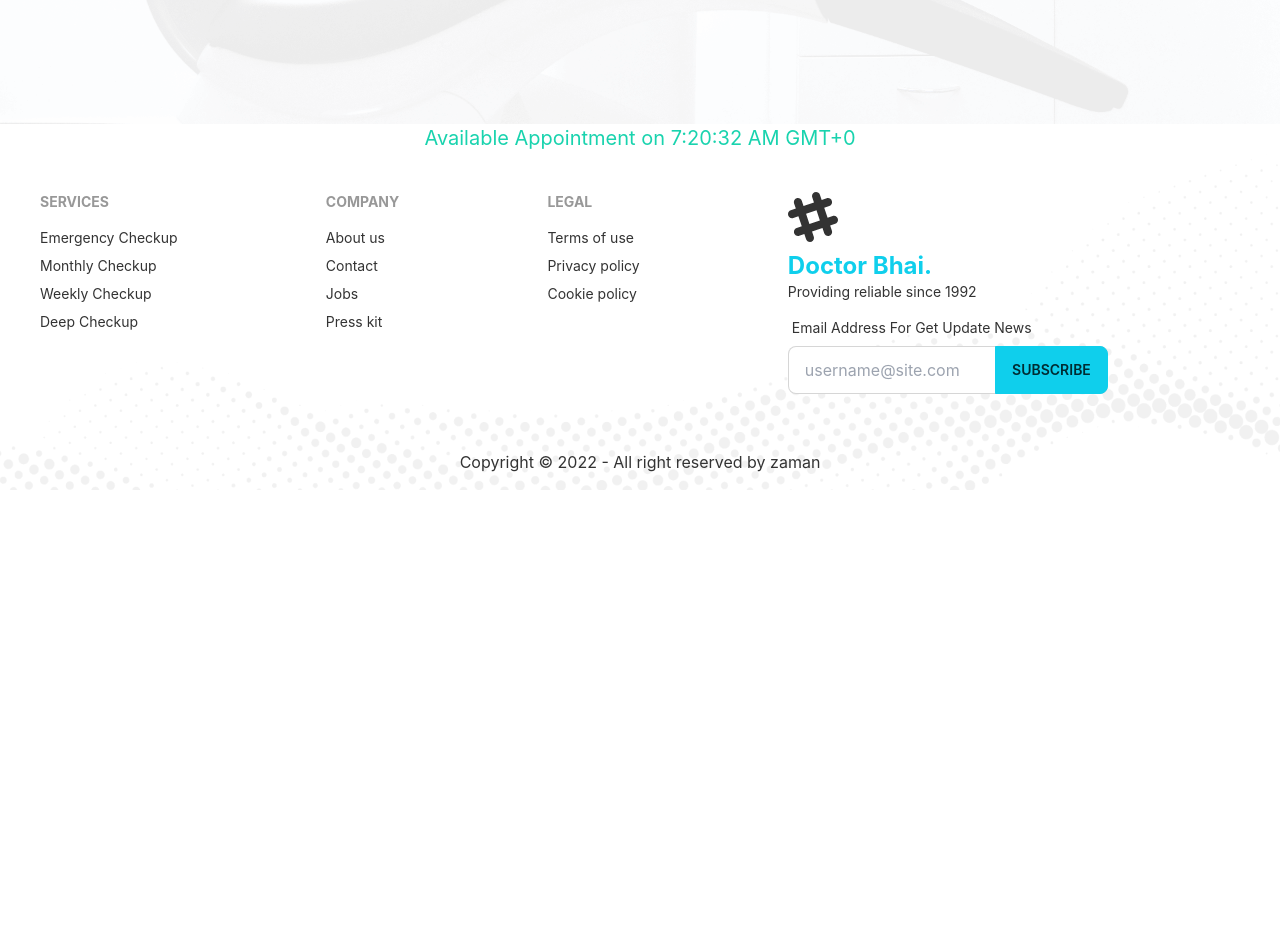
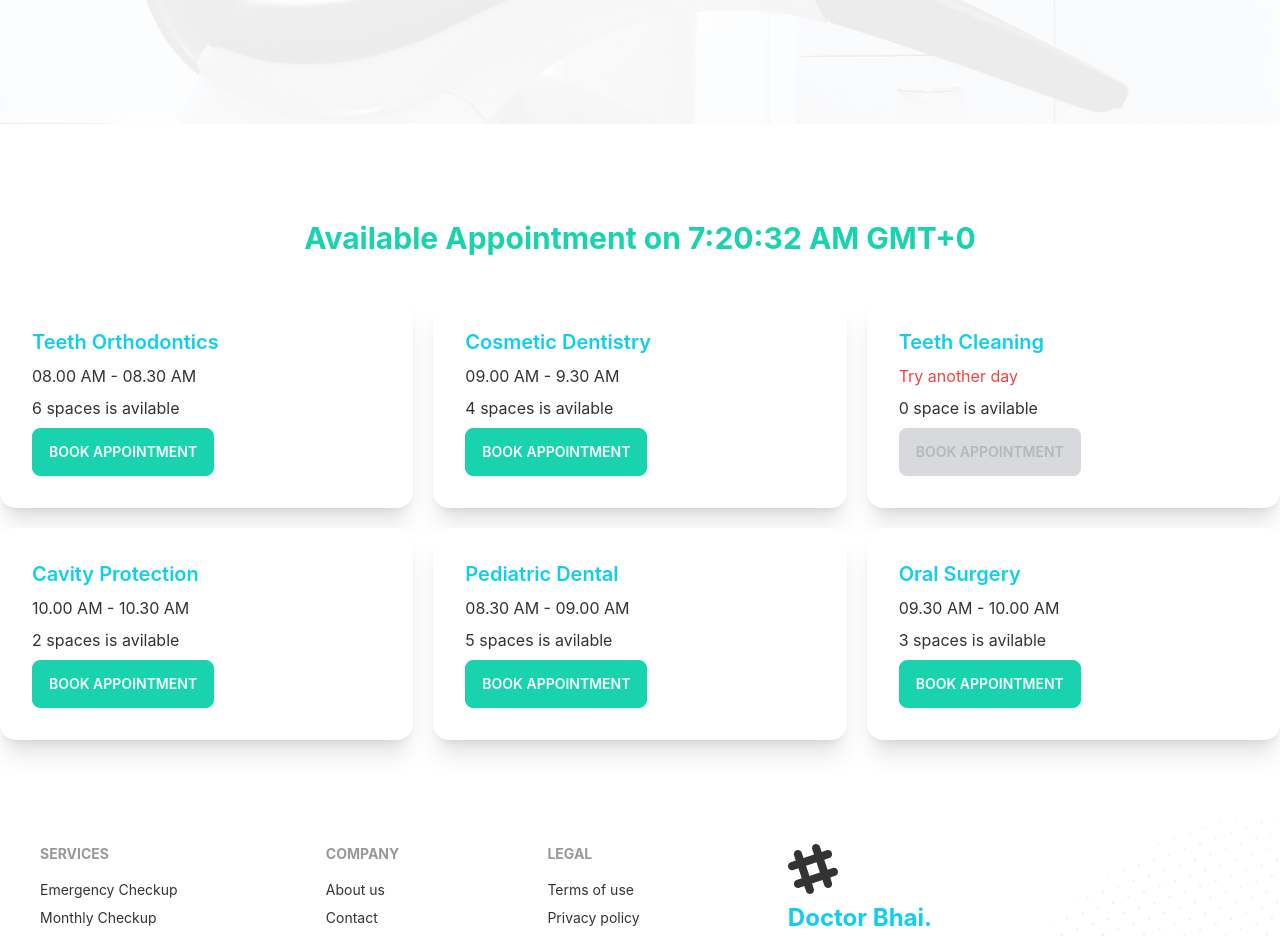
Before and after one commit to YeBenLing-ZAMAN/doctorBhai, a React (Create React App) app: page /appointment in a window 1280 px wide. Shown: the part 740-1676 px from the top of the page. Before the commit the page ends 1230 px from the top, so only its background shows below. Built offline with nearby package versions, Linux system fonts and the light colour scheme; no server answers.

Commit message:
available service design section added

```diff
--- /dev/null
+++ b/public/appointmentOn.json
@@ -0,0 +1,57 @@
+[
+    {
+      "_id": 1,
+      "name": "Teeth Orthodontics",
+      "slots": [
+        "08.00 AM - 08.30 AM",
+        "08.30 AM - 09.00 AM",
+        "09.00 AM - 9.30 AM",
+        "09.30 AM - 10.00 AM",
+        "10.00 AM - 10.30 AM",
+        "10.30 AM - 11.00 AM"
+      ]
+    },
+    {
+      "_id": 2,
+      "name": "Cosmetic Dentistry",
+      "slots": [
+        "09.00 AM - 9.30 AM",
+        "09.30 AM - 10.00 AM",
+        "10.00 AM - 10.30 AM",
+        "10.30 AM - 11.00 AM"
+      ]
+    },
+    {
+      "_id": 3,
+      "name": "Teeth Cleaning",
+      "slots": []
+    },
+    {
+      "_id": 4,
+      "name": "Cavity Protection",
+      "slots": [
+        "10.00 AM - 10.30 AM",
+        "10.30 AM - 11.00 AM"
+      ]
+    },
+    {
+      "_id": 5,
+      "name": "Pediatric Dental",
+      "slots": [
+        "08.30 AM - 09.00 AM",
+        "09.00 AM - 9.30 AM",
+        "09.30 AM - 10.00 AM",
+        "10.00 AM - 10.30 AM",
+        "10.30 AM - 11.00 AM"
+      ]
+    },
+    {
+      "_id": 6,
+      "name": "Oral Surgery",
+      "slots": [
+        "09.30 AM - 10.00 AM",
+        "10.00 AM - 10.30 AM",
+        "10.30 AM - 11.00 AM"
+      ]
+    }
+  ]
--- a/src/Components/Pages/Appointment/AvailableAppointments.js
+++ b/src/Components/Pages/Appointment/AvailableAppointments.js
@@ -1,17 +1,23 @@
 import { format } from 'date-fns';
 import React, { useEffect, useState } from 'react';
+import Services from './Services';
 
 const AvailableAppointments = ({data}) => {
     console.log('data:', data);
     const [services, setServices] = useState([]);
     useEffect(()=>{
-        fetch('')
+        fetch('appointmentOn.json')
         .then(res=>res.json())
         .then(data=>setServices(data));
     },[])
     return (
-        <div>
-          <h4 className='text-xl text-secondary text-center'> Available Appointment on {format(data, 'ppp')}</h4>
+        <div className='mt-14'>
+          <h4 className='text-3xl font-bold text-secondary text-center py-10'> Available Appointment on {format(data, 'ppp')}</h4>
+          <div className='grid grid-cols-1 md:grid-cols-2 lg:grid-cols-3 gap-5 mb-16'>
+              {
+                  services.map(service=> <Services key={service._id} service={service}></Services>)
+              }
+          </div>
         </div>
     );
 };
--- /dev/null
+++ b/src/Components/Pages/Appointment/Services.js
@@ -0,0 +1,23 @@
+import React from 'react';
+
+const Services = ({ service }) => {
+    const { slots, name } = service
+    return (
+        <div class="card lg:max-w-lg bg-base-100 shadow-xl">
+            <div class="card-body">
+                <h2 class="card-title text-center text-primary">{name}</h2>
+                <p>{
+                    slots.length > 0
+                        ? <span>{slots[0]}</span>
+                        : <span className='text-red-500'>Try another day</span>
+                }</p>
+                <p>{slots.length} {slots.length > 1 ? 'spaces' : 'space'} is avilable</p>
+                <div class="card-actions justify-start">
+                    <button disabled={!slots.length} class="btn btn-secondary text-white uppercase">Book Appointment</button>
+                </div>
+            </div>
+        </div>
+    );
+};
+
+export default Services;
```
